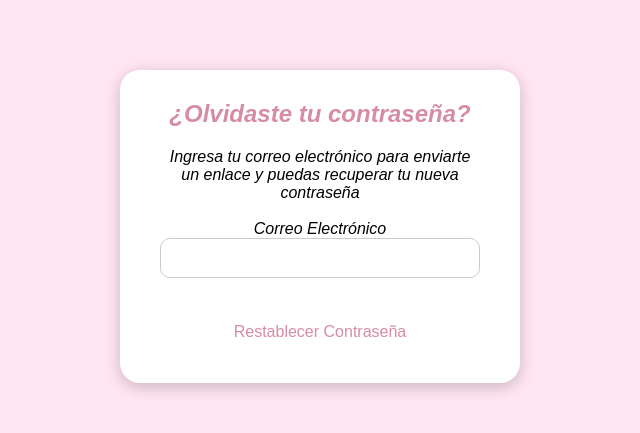
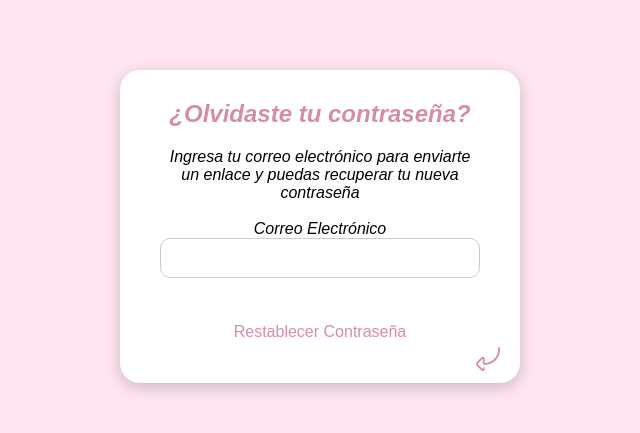
Before and after one commit to tania542/Vglow, a plain HTML site: page olvideContrasena.html in a window 1280 px wide. Shown: the part 174-607 px from the top of the page, 320-960 px from the left. Drawn offline with Linux system fonts and the light colour scheme; a web font is replaced by a local one.

Commit message:
flecha olvide contraseña

```diff
--- a/css/stylesUsuario.css
+++ b/css/stylesUsuario.css
@@ -111,6 +111,7 @@ main {
 }
 
 .formulario {
+    position: relative;
     background-color: white;
     padding: 30px 40px;
     border-radius: 20px;
@@ -118,6 +119,18 @@ main {
     text-align: center;
     width: 100%;
     max-width: 400px;
+}
+
+.volver-login {
+  position: absolute;
+  bottom: 8px;
+  right: 20px;
+  cursor: pointer;
+  transition: transform 0.3s ease;
+}
+
+.volver-login:hover {
+  transform: scale(1.1);
 }
 
 .botones {
--- a/olvideContrasena.html
+++ b/olvideContrasena.html
@@ -46,6 +46,10 @@
                     <button type="submit" class="botonac">Restablecer Contraseña</button>
 
                 </form>
+                <!-- Flecha para volver al login -->
+                    <a href="loguin.html" class="volver-login">
+                        <img src="img/flecha-curva.png" alt="Volver a login" />
+                    </a>
             </div>
         </section>
     </main>
```
Also changed, not shown: olvidecontrasena.html (+4 -0 lines), img/flecha-curva.png (added).
